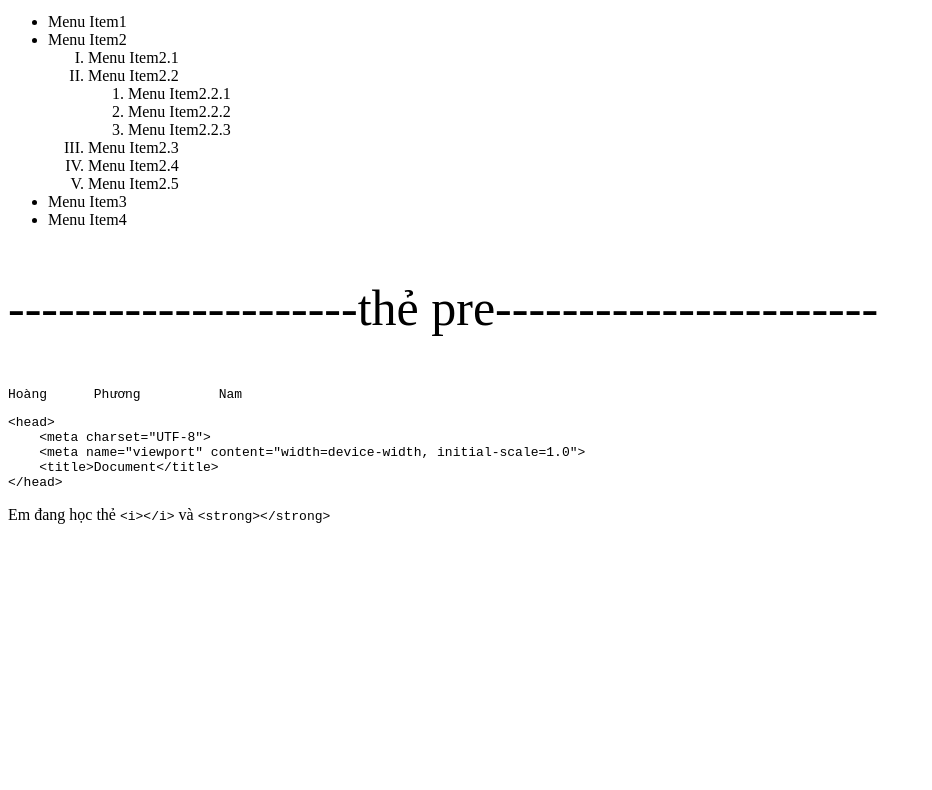
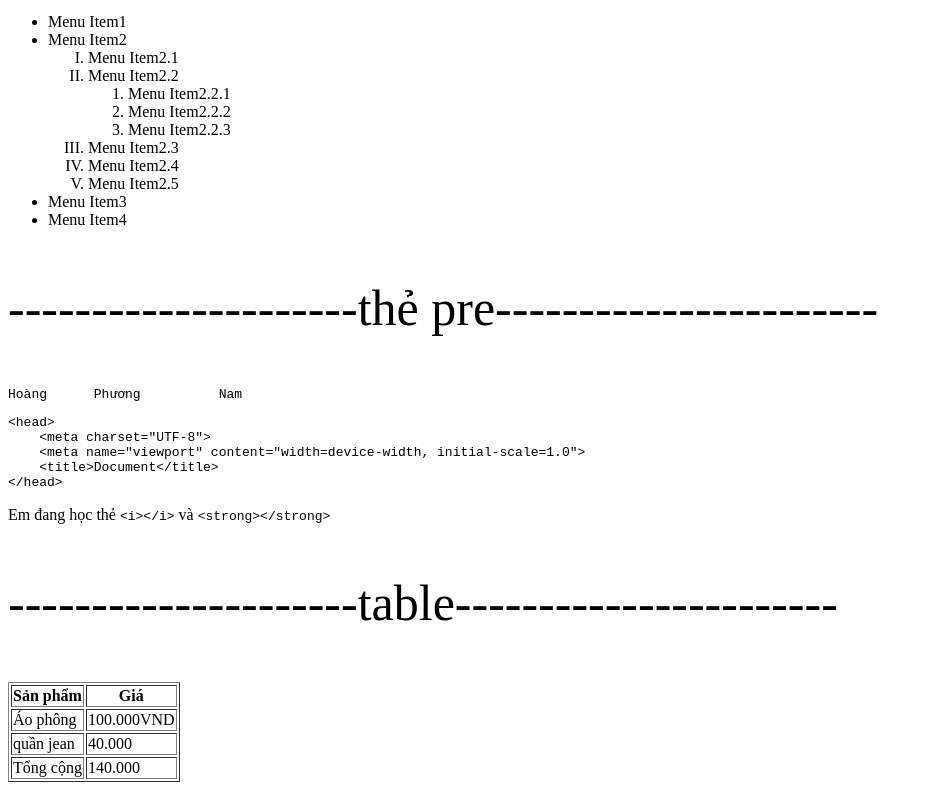
Before and after one commit to PhuongNam294/html-css, a plain HTML site: page index.html in a window 1280 px wide. Shown: the part 890-1680 px from the top of the page, without its empty margins (0-932 px from the left). Before the commit the page ends 1430 px from the top, so only its background shows below. Drawn offline with Linux system fonts and the light colour scheme.

Commit message:
bo sung kien thuc

```diff
--- a/index.html
+++ b/index.html
@@ -21,6 +21,8 @@
     <h2>Chương 3</h2>
     <h3>Phần 1</h3>
     <h3>Phần 2</h3>
+
+
     <p style="font-size: 50px">
         ---------------------Các thẻ ul, ol lồng nhau-----------------------
     </p>
@@ -65,6 +67,8 @@
         <li>Menu Item3</li>
         <li>Menu Item4</li>
     </ul>
+
+
     <p style="font-size: 50px">
         ---------------------thẻ pre-----------------------
     </p>
@@ -76,6 +80,37 @@
 &lt;/head&gt;</code></pre>
 
     <p>Em đang học thẻ <code>&lt;i&gt;&lt;/i&gt;</code> và <code>&lt;strong&gt;&lt;/strong&gt;</code></p>
+
+
+    <p style="font-size: 50px">
+        ---------------------table-----------------------
+    </p>
+
+    <table border="1">
+        <thead>
+            <tr>
+                <th>Sản phẩm</th>
+                <th>Giá</th>
+            </tr>
+        </thead>
+        <tbody>
+            <tr>
+                <td>Áo phông</td>
+                <td>100.000VND</td>
+            </tr>
+            <tr>
+                <td>quần jean</td>
+                <td>40.000</td>
+
+            </tr>
+        </tbody>
+        <tfoot>
+            <tr>
+                <td>Tổng cộng</td>
+                <td>140.000</td>
+            </tr>
+        </tfoot>
+    </table>
 </body>
 
 </html>
```
Also changed, not shown: 2 other files.
